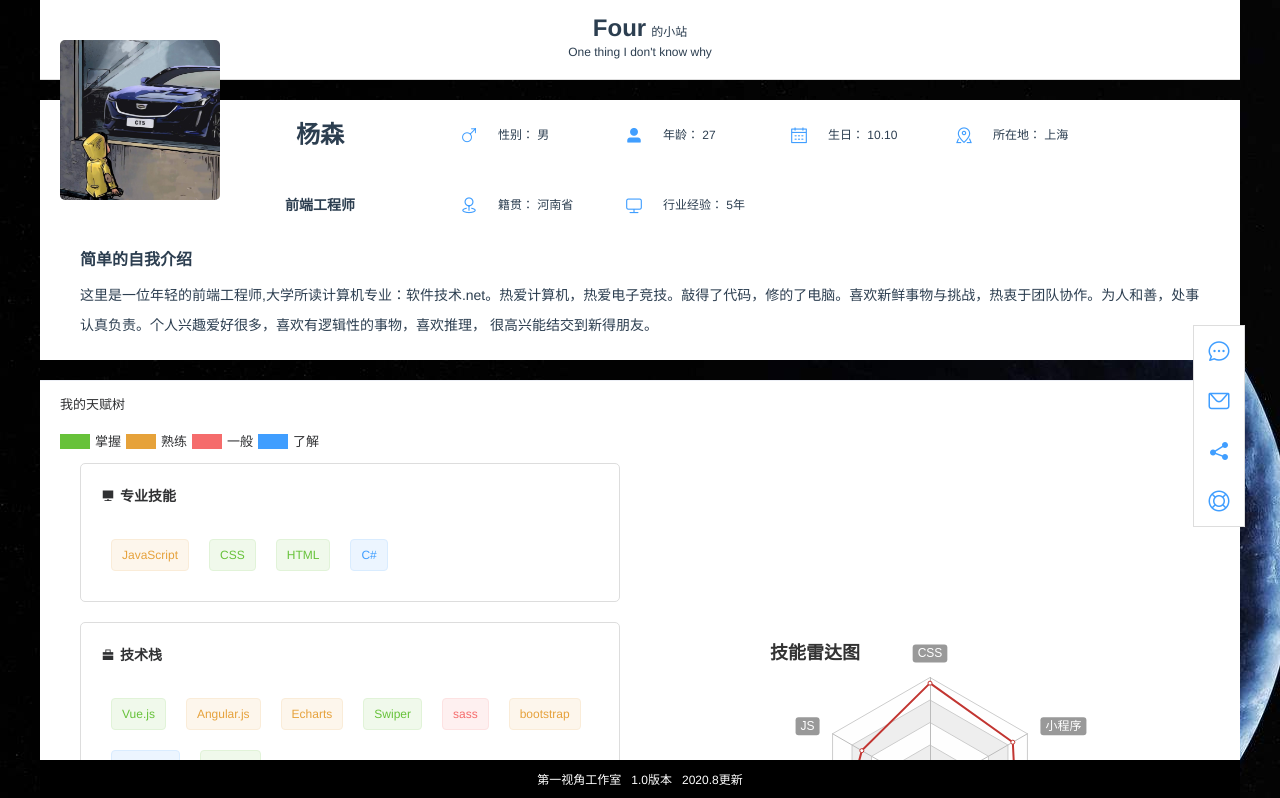
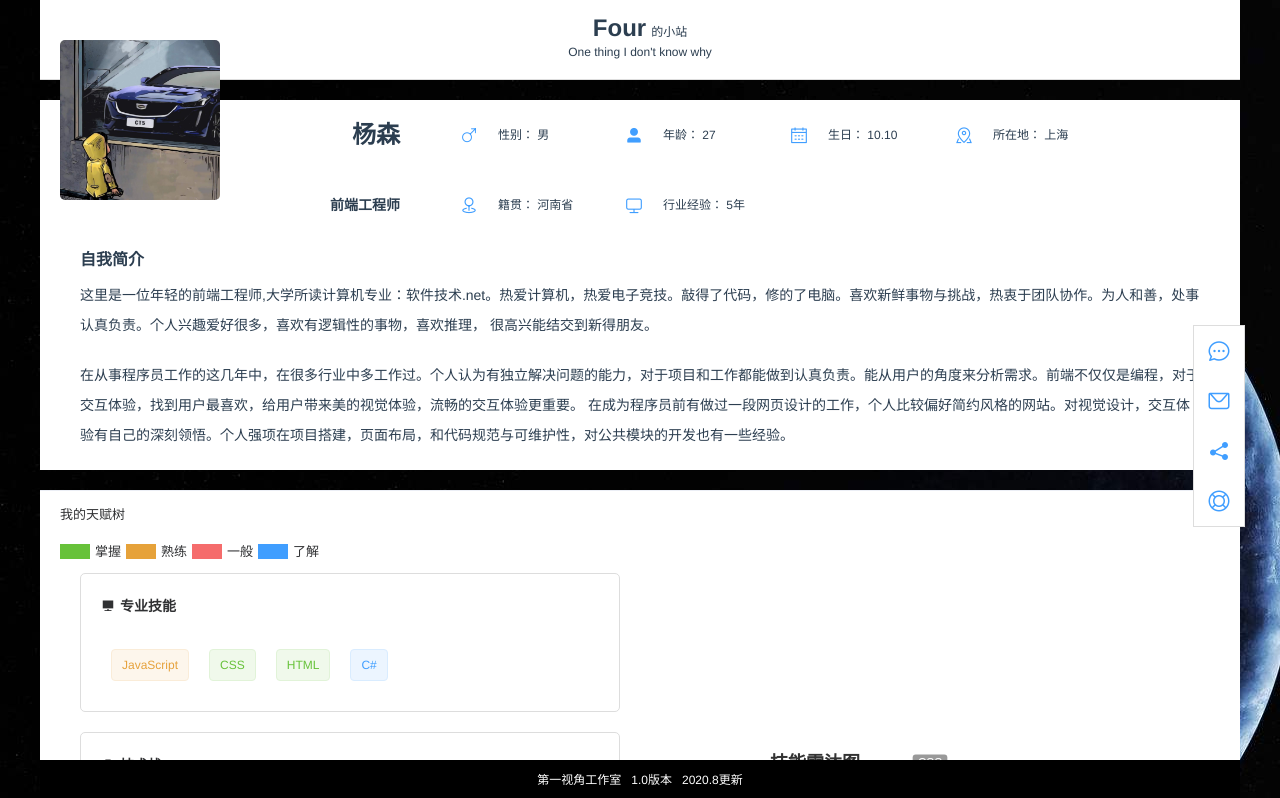
Before and after one commit to Thtree/mine, a Vue app in the folder myPage/: page /#/home in a window 1280 px wide. Shown: the top 798 px of the page. Built offline with nearby package versions, Linux system fonts and the light colour scheme.

Commit message:
前端更新

```diff
--- a/myPage/src/components/NavCommon.vue
+++ b/myPage/src/components/NavCommon.vue
@@ -1,11 +1,11 @@
 <template>
   <div class="headerCommon">
-    <el-menu default-active="1" class="el-menu-vertical-demo" @select="handleSelect">
+    <el-menu :default-active="activeIndex" class="el-menu-vertical-demo" @select="handleSelect">
       <el-menu-item v-for="(item, index) in navData" :key="index" :index="item.maoDian">
-        <a @click.prevent="custormAnchor(item.maoDian)">
+        <div @click="custormAnchor(item.maoDian)">
           <i :class="item.class"></i>
           <span slot="title">{{item.text}}</span>
-        </a>
+        </div>
       </el-menu-item>
       <el-menu-item index="phone">
         <i class="el-icon-phone"></i>
@@ -24,7 +24,7 @@ export default {
   name: "headerCommon",
   data() {
     return {
-      activeIndex: "1",
+      activeIndex: "",
       navData: [
         {
           maoDian: 'myInfomation',
@@ -49,7 +49,6 @@ export default {
       ]
     };
   },
-  mounted() {},
   methods: {
     handleSelect(index) {
       if(index == 'phone'){
@@ -67,12 +66,7 @@ export default {
       }
     },
     custormAnchor(anchorName) {
-      // 找到锚点
-      let anchorElement = document.getElementById(anchorName);
-      // 如果对应id的锚点存在，就跳转到锚点
-      if (anchorElement) {
-        anchorElement.scrollIntoView();
-      }
+      this.$emit('custorm-anchor', anchorName)
     }
   }
 };
--- a/myPage/src/views/Home.vue
+++ b/myPage/src/views/Home.vue
@@ -92,10 +92,14 @@
         </div>
       </el-col>
       <el-col :span="24">
-        <div class="myself">简单的自我介绍</div>
+        <div class="myself">自我简介</div>
         <div class="myself-text">
           这里是一位年轻的前端工程师,大学所读计算机专业：软件技术.net。热爱计算机，热爱电子竞技。敲得了代码，修的了电脑。喜欢新鲜事物与挑战，热衷于团队协作。为人和善，处事认真负责。个人兴趣爱好很多，喜欢有逻辑性的事物，喜欢推理，
           很高兴能结交到新得朋友。
+        </div>
+        <div class="myself-text">
+          在从事程序员工作的这几年中，在很多行业中多工作过。个人认为有独立解决问题的能力，对于项目和工作都能做到认真负责。能从用户的角度来分析需求。前端不仅仅是编程，对于交互体验，找到用户最喜欢，给用户带来美的视觉体验，流畅的交互体验更重要。
+          在成为程序员前有做过一段网页设计的工作，个人比较偏好简约风格的网站。对视觉设计，交互体验有自己的深刻领悟。个人强项在项目搭建，页面布局，和代码规范与可维护性，对公共模块的开发也有一些经验。
         </div>
       </el-col>
     </el-row>
@@ -251,7 +255,7 @@
     </footer>
 
     <el-drawer :visible.sync="drawer" direction="ltr" :show-close="false" size="50%">
-      <nav-common></nav-common>
+      <nav-common @custorm-anchor="custormAnchor"></nav-common>
     </el-drawer>
   </div>
 </template>
@@ -434,11 +438,20 @@ export default {
   },
   methods: {
     scrollToTop() {
-      let scrollTop = document.documentElement.scrollTop || document.body.scrollTop
-      if(scrollTop > 130){
-        this.isShow = true
+      let scrollTop =
+        document.documentElement.scrollTop || document.body.scrollTop;
+      if (scrollTop > 130) {
+        this.isShow = true;
       } else {
-        this.isShow = false
+        this.isShow = false;
+      }
+    },
+    custormAnchor(anchorName) {
+      // 找到锚点
+      let anchorElement = document.getElementById(anchorName);
+      // 如果对应id的锚点存在，就跳转到锚点
+      if (anchorElement) {
+        anchorElement.scrollIntoView();
       }
     }
   },
@@ -537,6 +550,7 @@ img {
   font-weight: bold;
 }
 .info-left-text p {
+  text-align: right;
   line-height: 70px;
 }
 .info-list-wrap {
@@ -749,7 +763,7 @@ footer span {
   border-bottom: 1px solid #ddd;
   z-index: 1;
 }
-.fixed-header-wrap{
+.fixed-header-wrap {
   box-sizing: border-box;
   display: flex;
   flex-direction: row;
@@ -760,21 +774,21 @@ footer span {
   margin: 0 auto;
   padding: 0 20px;
 }
-.fixed-header-wrap img{
+.fixed-header-wrap img {
   width: 50px;
   height: 50px;
 }
-.fixed-header-name{
+.fixed-header-name {
   display: flex;
   flex-direction: column;
   justify-content: space-around;
   margin-left: 10px;
 }
-.fixed-header-name p{
+.fixed-header-name p {
   text-align: left;
   color: #555;
 }
-.fixed-header-name p:first-child{
+.fixed-header-name p:first-child {
   font-weight: bold;
   font-size: 16px;
   color: #333;
```
